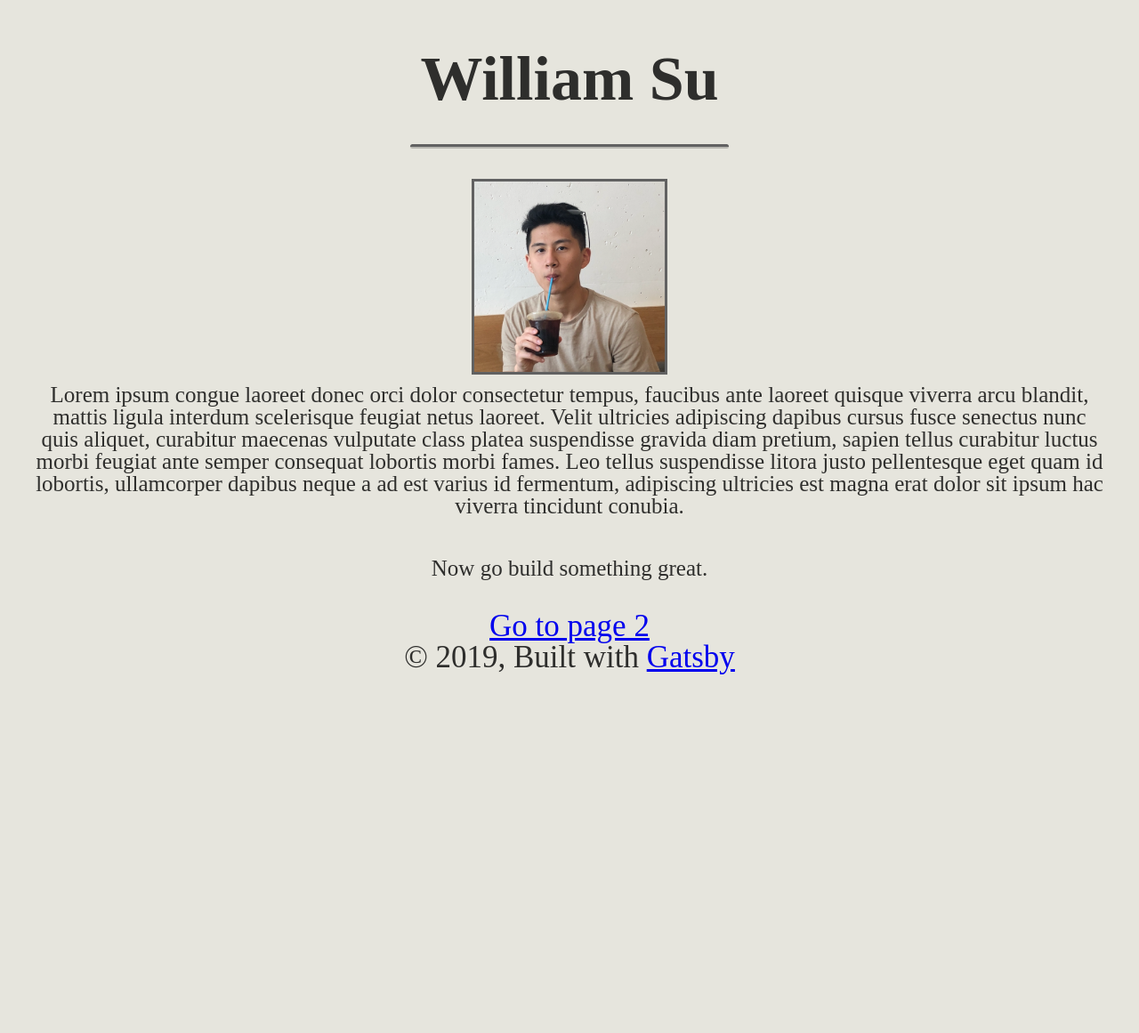
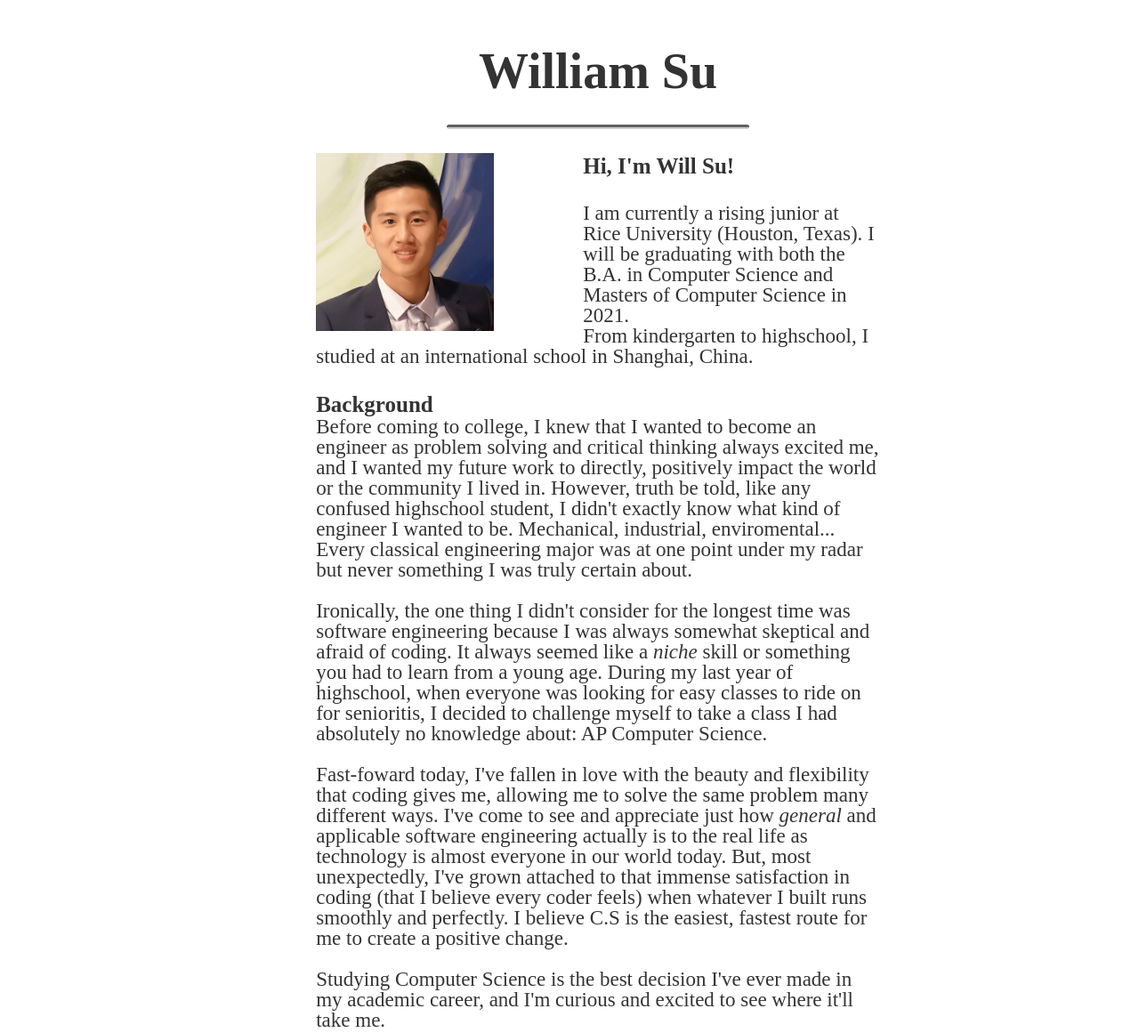
Before and after one commit to willsu88/resumeWebsite, a Gatsby site: page / in a window 1280 px wide. Shown: the top 1161 px of the page at 89% size. Before the commit the page ends 807 px from the top, so only its background shows below. Built offline with nearby package versions, Linux system fonts and the light colour scheme; Gatsby itself is replaced by a stand-in of ours.

Commit message:
website is now responsive

```diff
--- a/src/components/header.js
+++ b/src/components/header.js
@@ -6,7 +6,6 @@ import "./my-style.css"
 const Header = ({ siteTitle }) => (
 
   <header>
-
     <div className = "headerWrapper">
 
       <h1>
--- a/src/components/image.js
+++ b/src/components/image.js
@@ -17,9 +17,9 @@ const Image = () => (
   <StaticQuery
     query={graphql`
       query {
-        placeholderImage: file(relativePath: { eq: "willsu2.png" }) {
+        placeholderImage: file(relativePath: { eq: "willsu2.jpg" }) {
           childImageSharp {
-            fluid(maxWidth: 180, maxHeight: 180) {
+            fluid(maxWidth: 160, maxHeight: 160) {
               ...GatsbyImageSharpFluid
             }
           }
--- /dev/null
+++ b/src/components/menu.js
@@ -0,0 +1,18 @@
+import React from 'react'
+import { Link } from "gatsby"
+import "../components/my-style.css"
+
+const Menu = () =>
+    (
+
+
+        <ul>
+            <li><Link to="/">About Me</Link></li>
+            <li><Link to="/page-2/">My Work</Link></li>
+
+        </ul>
+
+    )
+
+
+export default Menu;
--- a/src/components/my-style.css
+++ b/src/components/my-style.css
@@ -4,8 +4,8 @@ html {
     font-family: sans-serif;
     -ms-text-size-adjust: 100%;
     -webkit-text-size-adjust: 100%;
-    /* background-color: rgb(178, 178, 178); */
-    background-color: rgb(230, 229, 221);
+    background-color: transparent;
+    margin: 0 0px 5% 5%;
   }
 
 Header {
@@ -21,19 +21,30 @@ Header {
     text-align: center;
 }
 
+.container {
+
+
+    margin-right: 20%;
+    margin-left: 20%;
+    text-align:left;
+}
 
 p{
-    font-size: 25px;
-    padding-top: 10px;
+    font-size: 23px;
 }
 
+b {
+    font-size: 25px;
+}
+
+
 .imageWrapper {
-    max-width: 220px;
-    max-height: 220px;
-    margin: 0 auto !important;
-    width: 80%; /* add wanted width */
-    padding-bottom: 10px;
-    border: 3px solid rgb(97, 97, 97);
+    max-width: 200px;
+    max-height: 200px;
+    width: 100%;
+    height: auto;
+    margin-right: 100px;
+    float: left;
 }
 
 
@@ -53,7 +64,31 @@ hr {
 .bodyWrapper {
     margin-top: 50px;
     margin: 0 auto;
-    padding: 0px 1.0875rem 1.45rem;
+    /* padding: 0px 1.0875rem 1.45rem; */
+    padding: 0px 80px 80px;
     justify-content: center;
     text-align: center
 }
+
+
+/* Menu Component. */
+/* .menuContainer {
+    /* flex: left;
+    margin-left: 5%; */
+/* } */
+
+ul {
+    list-style: none;
+}
+
+li a {
+    padding-top: 1%;
+    display: flex;
+    color: rgb(60, 60, 60);
+    text-decoration: underline;
+  }
+
+/* Change the link color on hover */
+li a:hover {
+    font-weight: bold;
+}
--- a/src/pages/index.js
+++ b/src/pages/index.js
@@ -5,6 +5,7 @@ import Layout from "../components/layout"
 import Image from "../components/image"
 import SEO from "../components/seo"
 import "../components/my-style.css"
+import Menu from "../components/menu"
 
 
 const IndexPage = () => (
@@ -12,23 +13,66 @@ const IndexPage = () => (
   <Layout>
 
 
+
     {/* SEO shows the name on the browser tab. */}
     <SEO title="William Su" keywords={[`gatsby`, `application`, `react`]} />
 
+    <div class ="container">
 
-    <div class = "imageWrapper">
-      <Image />
+      <div class = "imageWrapper">
+          <Image />
+        </div>
+
+        <b>Hi, I'm Will Su!</b>
+
+        <p>
+
+
+        </p>
+        <p>
+          I am currently a rising junior at Rice University (Houston, Texas). I will be graduating with both the B.A. in Computer Science and Masters of Computer Science
+          in 2021. <br></br>From kindergarten to highschool, I studied at an international school in Shanghai, China.
+        </p>
+
+
+
     </div>
 
-    <p>Lorem ipsum congue laoreet donec orci dolor consectetur tempus, faucibus ante laoreet quisque viverra arcu blandit, mattis ligula interdum scelerisque feugiat netus laoreet.
+    <div class ="container">
+          <b> Background</b>
 
-      Velit ultricies adipiscing dapibus cursus fusce senectus nunc quis aliquet, curabitur maecenas vulputate class platea suspendisse gravida diam pretium, sapien tellus curabitur luctus morbi feugiat ante semper consequat lobortis morbi fames.
+          <p>
+              Before coming to college, I knew that I wanted to become an engineer as problem solving and critical thinking always excited me,
+              and I wanted my future work to directly, positively impact the world or the community I lived in.
+              However, truth be told, like any confused highschool student, I didn't exactly know what kind of engineer I wanted to be. Mechanical,
+              industrial, enviromental... Every classical engineering major was at one point under my radar but never something I was truly certain about.
+              <br></br>
+              <br></br>
+              Ironically, the one thing I didn't consider for the longest time was software engineering because I was always somewhat skeptical and afraid of coding.
+              It always seemed like a <i>niche</i> skill or something you had to learn from a young age. During my last year of highschool,
+              when everyone was looking for easy classes to ride on for senioritis, I decided to challenge myself to take a class I had absolutely no
+              knowledge about: AP Computer Science.
+              <br></br>
+              <br></br>
+              Fast-foward today, I've fallen in love with the beauty and flexibility that coding gives me, allowing me to solve the same problem many different ways.
+              I've come to see and appreciate just how <i>general</i> and applicable software engineering actually is to the real life as technology is almost everyone in our world today.
+              But, most unexpectedly, I've grown attached to that immense satisfaction in coding (that I believe every coder feels) when whatever I built runs smoothly and perfectly.
+              I believe C.S is the easiest, fastest route for me to create a positive change.
+              <br></br>
+              <br></br>
+              Studying Computer Science is the best decision I've ever made in my academic career, and I'm curious and excited to see where it'll take me.
 
-        Leo tellus suspendisse litora justo pellentesque eget quam id lobortis, ullamcorper dapibus neque a ad est varius id fermentum, adipiscing ultricies est magna erat dolor sit ipsum hac viverra tincidunt conubia.
-    </p>
 
-    <p>Now go build something great.</p>
+          </p>
 
+          <b> Interests </b>
+          <p>
+              Other than C.S, I enjoy playing basketball and photographing the world as I travel to different places.
+              I also grew up medidating regularly and am currently learning yoga.
+          </p>
+
+
+    </div>
 
 
     <Link to="/page-2/">Go to page 2</Link>
--- a/src/utils/typography.js
+++ b/src/utils/typography.js
@@ -1,7 +1,7 @@
 import Typography from "typography"
 
 const typography = new Typography({
-    baseFontSize: '35px',
+    baseFontSize: '28px',
     baseLineHeight: 1.0,
     headerFontFamily: ['Bookman'],
     bodyFontFamily: ['Bookman'],
```
Also changed, not shown: src/components/layout.js (+8 -0 lines), src/images/willsu2.jpg (added), src/images/willsu3.png (renamed from src/images/willsu2.png).
